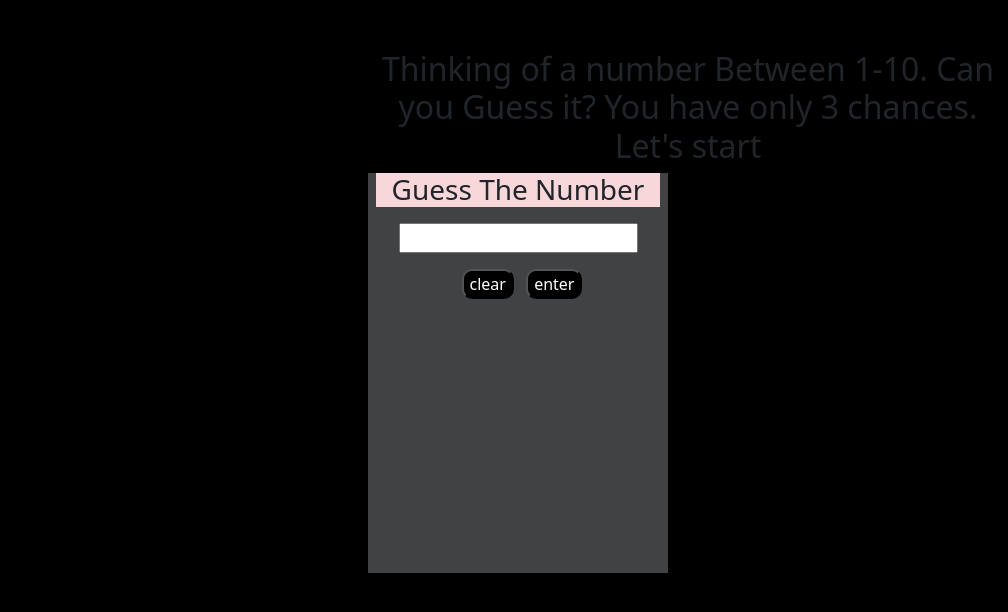
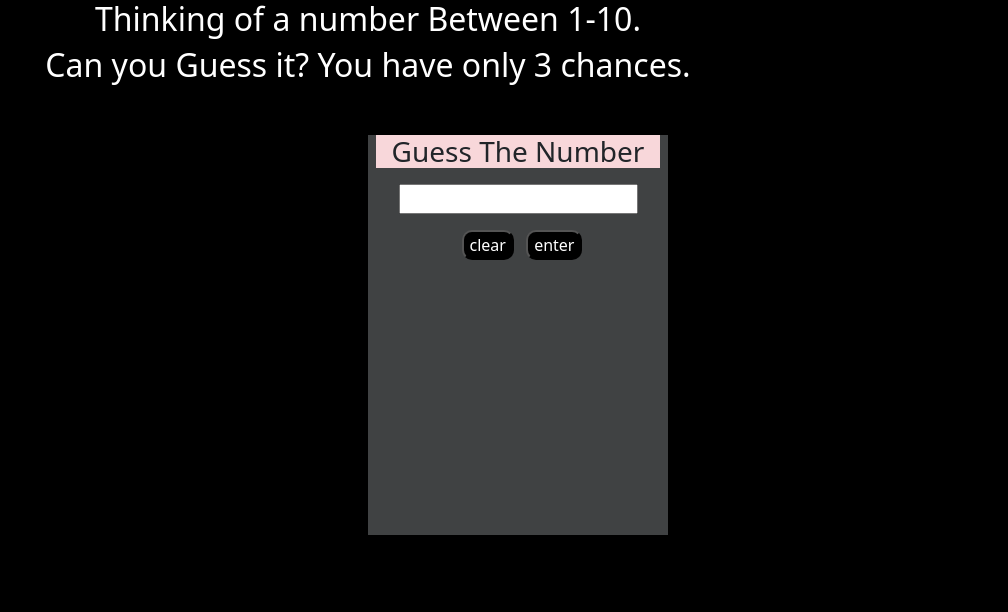
Before and after one commit to Anushka-Bandara/Mini-Game, a plain HTML site: page index.html in a window 1280 px wide. Shown: the whole page, without its empty margins (272-1280 px from the left). Drawn offline with nearby package versions, Linux system fonts and the light colour scheme.

Commit message:
Update index.html

```diff
--- a/index.html
+++ b/index.html
@@ -10,10 +10,10 @@
     <title>Document</title>
 </head>
 
-<body class="body bg-black">
-    <div class="minigame text-center">
-        <h2>Thinking of a number Between 1-10.
-Can you Guess it? You have only 3 chances. Let's start</h2>
+<body class="body bg-black text-center">
+    <h2 class="h2 text-white">Thinking of a number Between 1-10.</h2>
+    <h2 class="h2 text-white"> Can you Guess it? You have only 3 chances.</h2>
+    <div class="minigame">
         <div class="div text-center ">
             <h3 class="h3 m-2 bg-danger-subtle">Guess The Number</h3>
             <input id="txt" class="txt m-2" type="text"><br>
```
